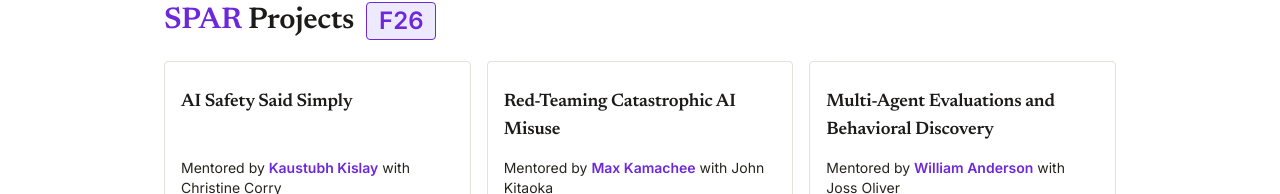
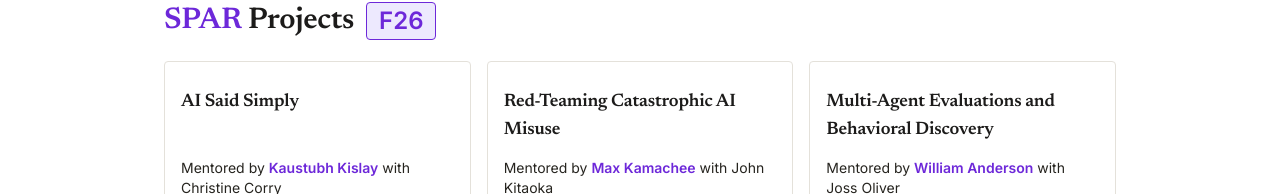
Before and after one commit to aisafetyuw/waisi.org, a Next.js app: page /research in a window 1280 px wide. Shown: the part 514-708 px from the top of the page. Built offline with nearby package versions, Linux system fonts and the light colour scheme.

Commit message:
Rename AI Said Simply project listing

```diff
--- a/src/content/research.ts
+++ b/src/content/research.ts
@@ -86,7 +86,7 @@ export const SCHOLARS_CONTACT_EMAIL = "aisafetyuw@gmail.com";
 // /research — edit here, not in the page.
 export const SPAR_PROJECTS: SparProject[] = [
   {
-    title: "AI Safety Said Simply",
+    title: "AI Said Simply",
     link: "https://sparai.org/projects/f26/recK4NKaFBvAEznFB/",
     waisiMentor: "Kaustubh Kislay",
     waisiMentorLink: "https://kaustubhais.com",
```
